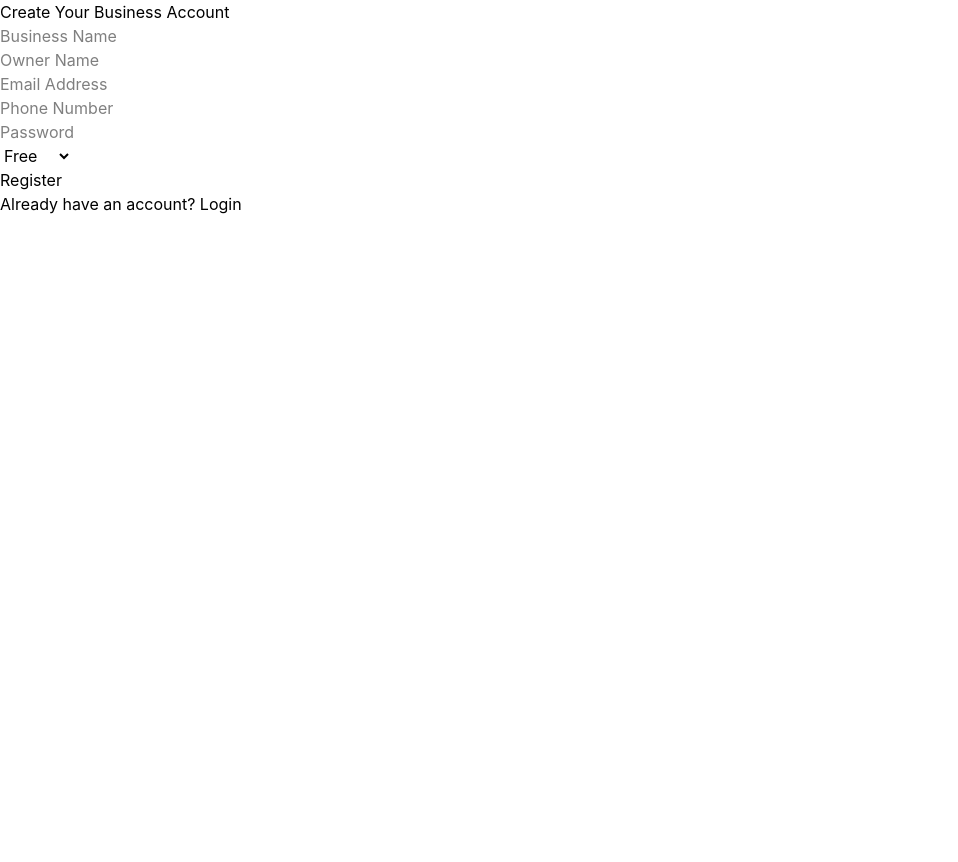
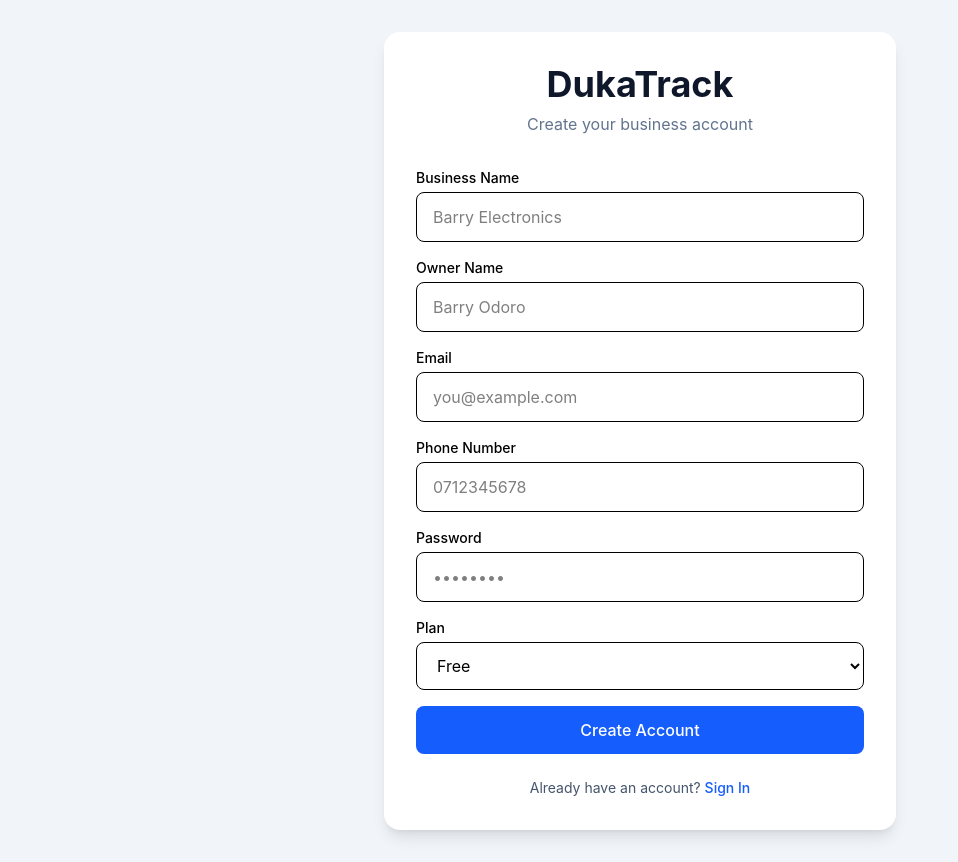
Before and after one commit to barryboy1002/DT_FRONTEND, a React (Vite) app: page /register in a window 1280 px wide. Shown: the whole page, without its empty margins (0-958 px from the left). Before the commit the page ends 800 px from the top, so only its background shows below. Built offline with nearby package versions, Linux system fonts and the light colour scheme.

Commit message:
implemented styling for authentification

```diff
--- a/src/context/AuthContext.jsx
+++ b/src/context/AuthContext.jsx
@@ -30,9 +30,12 @@ function AuthProvider({ children }) {
   }, [token]);
 
 
-  function login(jwtToken) {
-    localStorage.setItem("token", jwtToken);
-    setToken(jwtToken);
+
+
+  function login(token, user) {
+      localStorage.setItem("token", token);
+      setToken(token);
+      setUser(user);
   }
 
   function logout() {
--- a/src/pages/LoginPage.jsx
+++ b/src/pages/LoginPage.jsx
@@ -1,69 +1,130 @@
-import {useState} from "react";
-import { loginUser } from "../api/authApi.js";
-import { useAuth } from "../context/AuthContext.jsx";
-import { useNavigate } from "react-router-dom";
-import { Link } from "react-router-dom";
+import { useState } from "react";
+import { Link, useNavigate } from "react-router-dom";
+import api from "../api/axios";
+import { useAuth } from "../context/AuthContext";
 
-function LoginPage(){
+function LoginPage() {
     const navigate = useNavigate();
+    const { login } = useAuth();
 
-    const {login} = useAuth();
-    const [email, setEmail] = useState("");
+    const [formData, setFormData] = useState({
+        email: "",
+        password: ""
+    });
 
-    const [password, setPassword] = useState("");
     const [error, setError] = useState("");
+    const [loading, setLoading] = useState(false);
 
+    function handleChange(e) {
+        setFormData({
+            ...formData,
+            [e.target.name]: e.target.value
+        });
+    }
 
-    async function handleSubmit(e){
+    async function handleSubmit(e) {
         e.preventDefault();
-        try{
-            const response = await loginUser(email,
-                                    password);
-            login(response.data.token);
+
+        setError("");
+        setLoading(true);
+
+        try {
+            const response = await api.post(
+                "/auth/login",
+                formData
+            );
+
+            const { token, user } = response.data.data;
+
+            login(token,user);
+
             navigate("/");
-        }catch(error){
+        } catch (error) {
             setError(
                 error.response?.data?.error ||
-                "Login failed"
+                "Invalid email or password"
             );
+        } finally {
+            setLoading(false);
         }
     }
+
     return (
+        <div className="min-h-screen bg-slate-100 flex items-center justify-center px-4">
+            <div className="w-full max-w-md bg-white rounded-2xl shadow-lg p-8">
+                <div className="text-center mb-8">
+                    <h1 className="text-4xl font-bold text-slate-900">
+                        DukaTrack
+                    </h1>
+
+                    <p className="text-slate-500 mt-2">
+                        Inventory & Accounting Management
+                    </p>
+                </div>
+
+                {error && (
+                    <div className="mb-4 p-3 rounded-lg bg-red-100 text-red-700 text-sm">
+                        {error}
+                    </div>
+                )}
+
+                <form
+                    onSubmit={handleSubmit}
+                    className="space-y-5"
+                >
                     <div>
-            <h1>Login</h1>
+                        <label className="block text-sm font-medium text-slate-700 mb-1">
+                            Email
+                        </label>
 
-            {error && <p>{error}</p>}
-
-            <form onSubmit={handleSubmit}>
                         <input
                             type="email"
-                    placeholder="Email"
-                    value={email}
-                    onChange={(e) =>
-                        setEmail(e.target.value)
-                    }
+                            name="email"
+                            value={formData.email}
+                            onChange={handleChange}
+                            placeholder="you@example.com"
+                            required
+                            className="w-full px-4 py-3 border rounded-lg focus:outline-none focus:ring-2 focus:ring-blue-500"
                         />
+                    </div>
+
+                    <div>
+                        <label className="block text-sm font-medium text-slate-700 mb-1">
+                            Password
+                        </label>
 
                         <input
                             type="password"
-                    placeholder="Password"
-                    value={password}
-                    onChange={(e) =>
-                        setPassword(e.target.value)
-                    }
+                            name="password"
+                            value={formData.password}
+                            onChange={handleChange}
+                            placeholder="••••••••"
+                            required
+                            className="w-full px-4 py-3 border rounded-lg focus:outline-none focus:ring-2 focus:ring-blue-500"
                         />
+                    </div>
 
-                <button type="submit">
-                    Login
+                    <button
+                        type="submit"
+                        disabled={loading}
+                        className="w-full bg-blue-600 hover:bg-blue-700 text-white py-3 rounded-lg font-medium transition"
+                    >
+                        {loading
+                            ? "Signing In..."
+                            : "Sign In"}
                     </button>
-                <p>
-                    Don't have an account?
-                </p>
+                </form>
 
-                <Link to="/register">
+                <div className="mt-6 text-center text-sm text-slate-600">
+                    Don't have an account?{" "}
+                    <Link
+                        to="/register"
+                        className="text-blue-600 hover:text-blue-700 font-medium"
+                    >
                         Register
                     </Link>
-            </form>
+                </div>
+            </div>
         </div>
     );
 }
--- a/src/pages/RegisterPage.jsx
+++ b/src/pages/RegisterPage.jsx
@@ -1,5 +1,5 @@
 import { useState } from "react";
-import { useNavigate, Link } from "react-router-dom";
+import { Link, useNavigate } from "react-router-dom";
 import api from "../api/axios";
 
 function RegisterPage() {
@@ -31,12 +31,15 @@ function RegisterPage() {
         setLoading(true);
 
         try {
-            await api.post("/auth/register", formData);
+            await api.post(
+                "/auth/register",
+                formData
+            );
 
             navigate("/login");
-        } catch (err) {
+        } catch (error) {
             setError(
-                err.response?.data?.error ||
+                error.response?.data?.error ||
                 "Registration failed"
             );
         } finally {
@@ -45,75 +48,117 @@ function RegisterPage() {
     }
 
     return (
-        <div>
-            <h1>Create Your Business Account</h1>
+        <div className="min-h-screen bg-slate-100 flex items-center justify-center px-4 py-8">
+            <div className="w-full max-w-lg bg-white rounded-2xl shadow-lg p-8">
+                <div className="text-center mb-8">
+                    <h1 className="text-4xl font-bold text-slate-900">
+                        DukaTrack
+                    </h1>
+
+                    <p className="text-slate-500 mt-2">
+                        Create your business account
+                    </p>
+                </div>
 
                 {error && (
-                <p style={{ color: "red" }}>
+                    <div className="mb-4 p-3 rounded-lg bg-red-100 text-red-700 text-sm">
                         {error}
-                </p>
+                    </div>
                 )}
 
-            <form onSubmit={handleSubmit}>
+                <form
+                    onSubmit={handleSubmit}
+                    className="space-y-4"
+                >
                     <div>
+                        <label className="block text-sm font-medium mb-1">
+                            Business Name
+                        </label>
+
                         <input
                             type="text"
                             name="businessName"
-                        placeholder="Business Name"
                             value={formData.businessName}
                             onChange={handleChange}
                             required
+                            placeholder="Barry Electronics"
+                            className="w-full px-4 py-3 border rounded-lg focus:outline-none focus:ring-2 focus:ring-blue-500"
                         />
                     </div>
 
                     <div>
+                        <label className="block text-sm font-medium mb-1">
+                            Owner Name
+                        </label>
+
                         <input
                             type="text"
                             name="name"
-                        placeholder="Owner Name"
                             value={formData.name}
                             onChange={handleChange}
                             required
+                            placeholder="Barry Odoro"
+                            className="w-full px-4 py-3 border rounded-lg focus:outline-none focus:ring-2 focus:ring-blue-500"
                         />
                     </div>
 
                     <div>
+                        <label className="block text-sm font-medium mb-1">
+                            Email
+                        </label>
+
                         <input
                             type="email"
                             name="email"
-                        placeholder="Email Address"
                             value={formData.email}
                             onChange={handleChange}
                             required
+                            placeholder="you@example.com"
+                            className="w-full px-4 py-3 border rounded-lg focus:outline-none focus:ring-2 focus:ring-blue-500"
                         />
                     </div>
 
                     <div>
+                        <label className="block text-sm font-medium mb-1">
+                            Phone Number
+                        </label>
+
                         <input
                             type="text"
                             name="phone"
-                        placeholder="Phone Number"
                             value={formData.phone}
                             onChange={handleChange}
+                            placeholder="0712345678"
+                            className="w-full px-4 py-3 border rounded-lg focus:outline-none focus:ring-2 focus:ring-blue-500"
                         />
                     </div>
 
                     <div>
+                        <label className="block text-sm font-medium mb-1">
+                            Password
+                        </label>
+
                         <input
                             type="password"
                             name="password"
-                        placeholder="Password"
                             value={formData.password}
                             onChange={handleChange}
                             required
+                            placeholder="••••••••"
+                            className="w-full px-4 py-3 border rounded-lg focus:outline-none focus:ring-2 focus:ring-blue-500"
                         />
                     </div>
 
                     <div>
+                        <label className="block text-sm font-medium mb-1">
+                            Plan
+                        </label>
+
                         <select
                             name="plan"
                             value={formData.plan}
                             onChange={handleChange}
+                            className="w-full px-4 py-3 border rounded-lg focus:outline-none focus:ring-2 focus:ring-blue-500"
                         >
                             <option value="free">
                                 Free
@@ -132,19 +177,24 @@ function RegisterPage() {
                     <button
                         type="submit"
                         disabled={loading}
+                        className="w-full bg-blue-600 hover:bg-blue-700 text-white py-3 rounded-lg font-medium transition"
                     >
                         {loading
                             ? "Creating Account..."
-                        : "Register"}
+                            : "Create Account"}
                     </button>
                 </form>
 
-            <p>
+                <div className="mt-6 text-center text-sm text-slate-600">
                     Already have an account?{" "}
-                <Link to="/login">
-                    Login
+                    <Link
+                        to="/login"
+                        className="text-blue-600 hover:text-blue-700 font-medium"
+                    >
+                        Sign In
                     </Link>
-            </p>
+                </div>
+            </div>
         </div>
     );
 }
```
Lines whose indentation alone changed are shown as unchanged.
